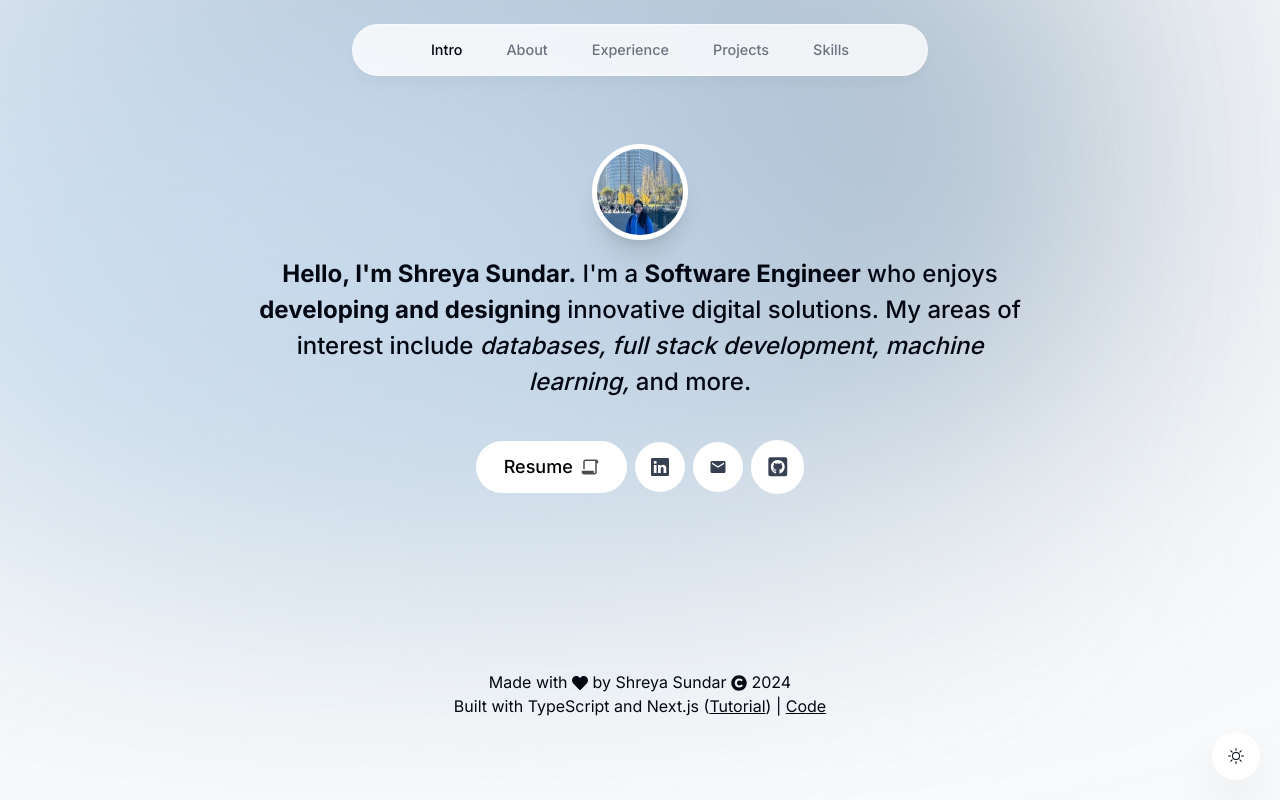
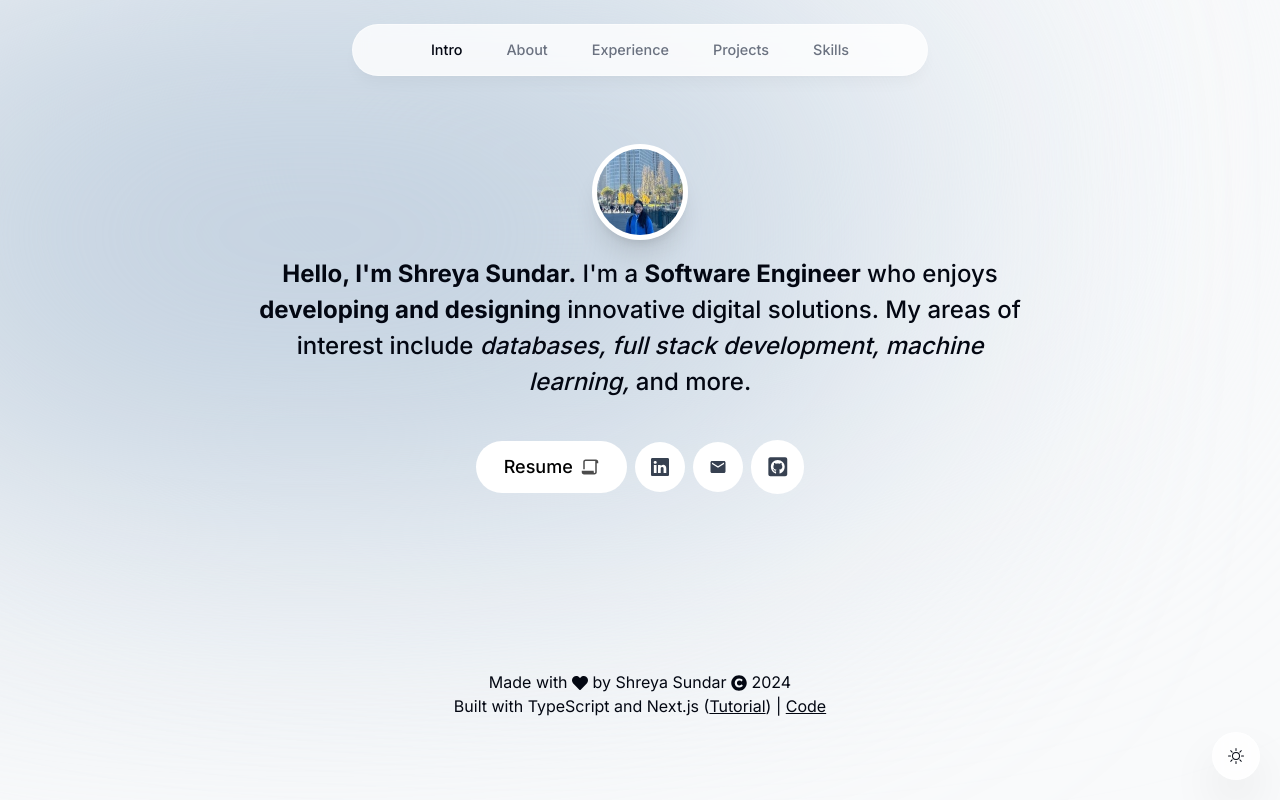
Before and after one commit to shreyasun/shreyasun.github.io, a Next.js app: page / in a window 1280 px wide. Built offline with nearby package versions, Linux system fonts and the light colour scheme.

Commit message:
edited colors

```diff
--- a/app/layout.tsx
+++ b/app/layout.tsx
@@ -19,8 +19,8 @@
   return (
     <html lang="en">
       <body className={`${inter.className} bg-gray-50 text-gray-950 relative pt-28 sm:pt-36 dark:bg-gray-900 dark:text-gray-50 dark:text-opacity:90`}>
-        <div className='bg-blue3 absolute top-[-6rem] -z-10 right-[11rem] h-[31.25rem] w-[31.25rem] rounded-full blur-[10rem] sm:w-[68.75rem] dark:bg-[#20332b]'></div>
-        <div className='bg-[#CFE2F3] absolute top-[-1rem] -z-10 left-[-35rem] h-[31.25rem] w-[50rem] rounded-full blur-[10rem] sm:w-[68.75rem] md:left-[-33rem] lg:left-[-28rem] xl:left-[-15rem] 2xl:left-[-5rem] dark:bg-[#204275]'></div>
+        <div className='bg-blue1 absolute top-[-6rem] -z-10 right-[11rem] h-[31.25rem] w-[31.25rem] rounded-full blur-[10rem] sm:w-[68.75rem] dark:bg-[#20332b]'></div>
+        <div className='bg-blue2 absolute top-[-1rem] -z-10 left-[-35rem] h-[31.25rem] w-[50rem] rounded-full blur-[10rem] sm:w-[68.75rem] md:left-[-33rem] lg:left-[-28rem] xl:left-[-15rem] 2xl:left-[-5rem] dark:bg-[#204275]'></div>
         <ThemeContextProvider>
           <ActiveSectionContext>
             {children}
--- a/tailwind.config.js
+++ b/tailwind.config.js
@@ -13,8 +13,8 @@
           'conic-gradient(from 180deg at 50% 50%, var(--tw-gradient-stops))',
       },
       colors: {
-        blue1: '#007bff',
-        blue2: '#6c757d',
+        blue1: '#f0f4f8',
+        blue2: '#bcccdc',
         blue3: '#829ab1',
         blue4: '#486581',
         blue5: '#102a43',
```
